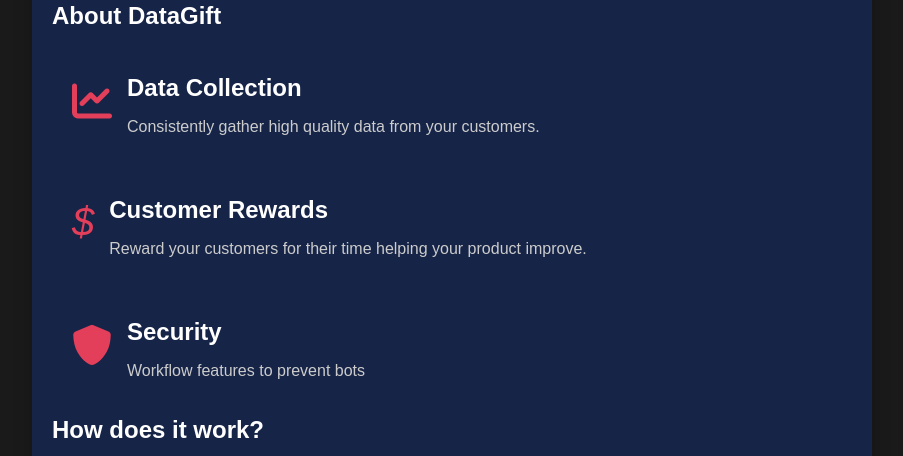
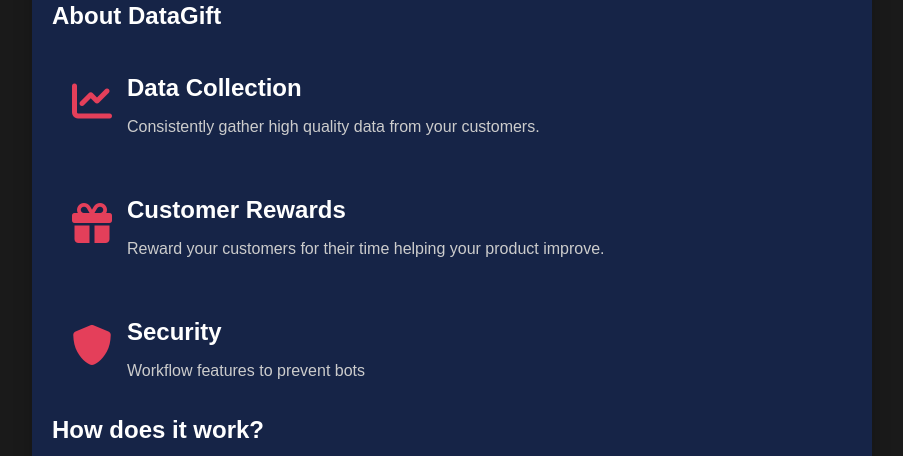
Before and after one commit to edwrand/landing, a Flask app: page / in a window 1280 px wide. Shown: the part 224-680 px from the top of the page, without its empty margins (188-1091 px from the left). Run offline with Flask 2, Linux system fonts and the light colour scheme.

```diff
--- a/templates/index.html
+++ b/templates/index.html
@@ -33,7 +33,7 @@
                 </div>
                 <div class="feature-box">
                     <div class="icon-container">
-                        <i class="fa-dollar-sign"></i>
+                        <i class="fas fa-gift"></i>
                     </div>
                     <div class="text-container">
                         <h3>Customer Rewards</h3>
```
